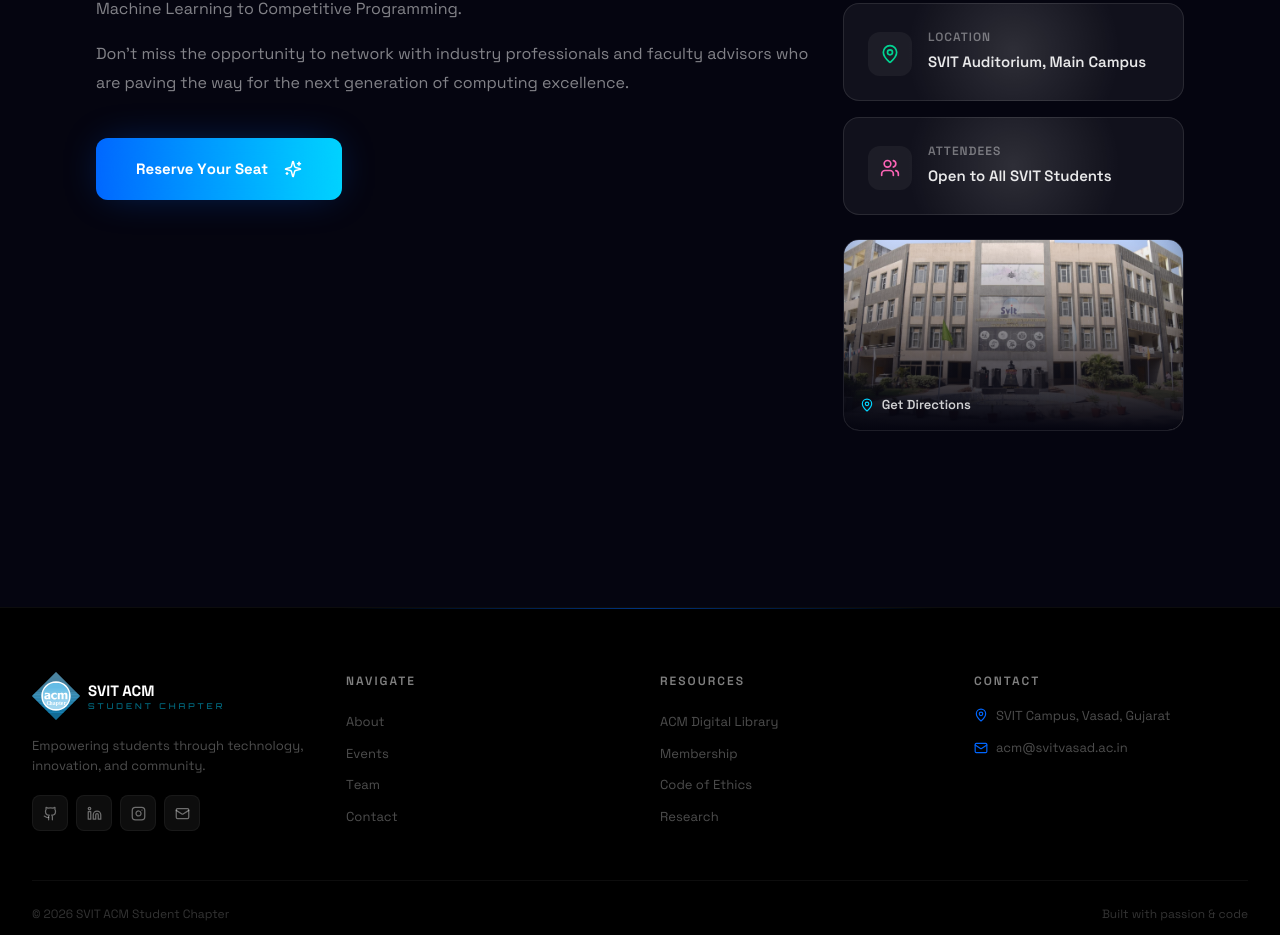
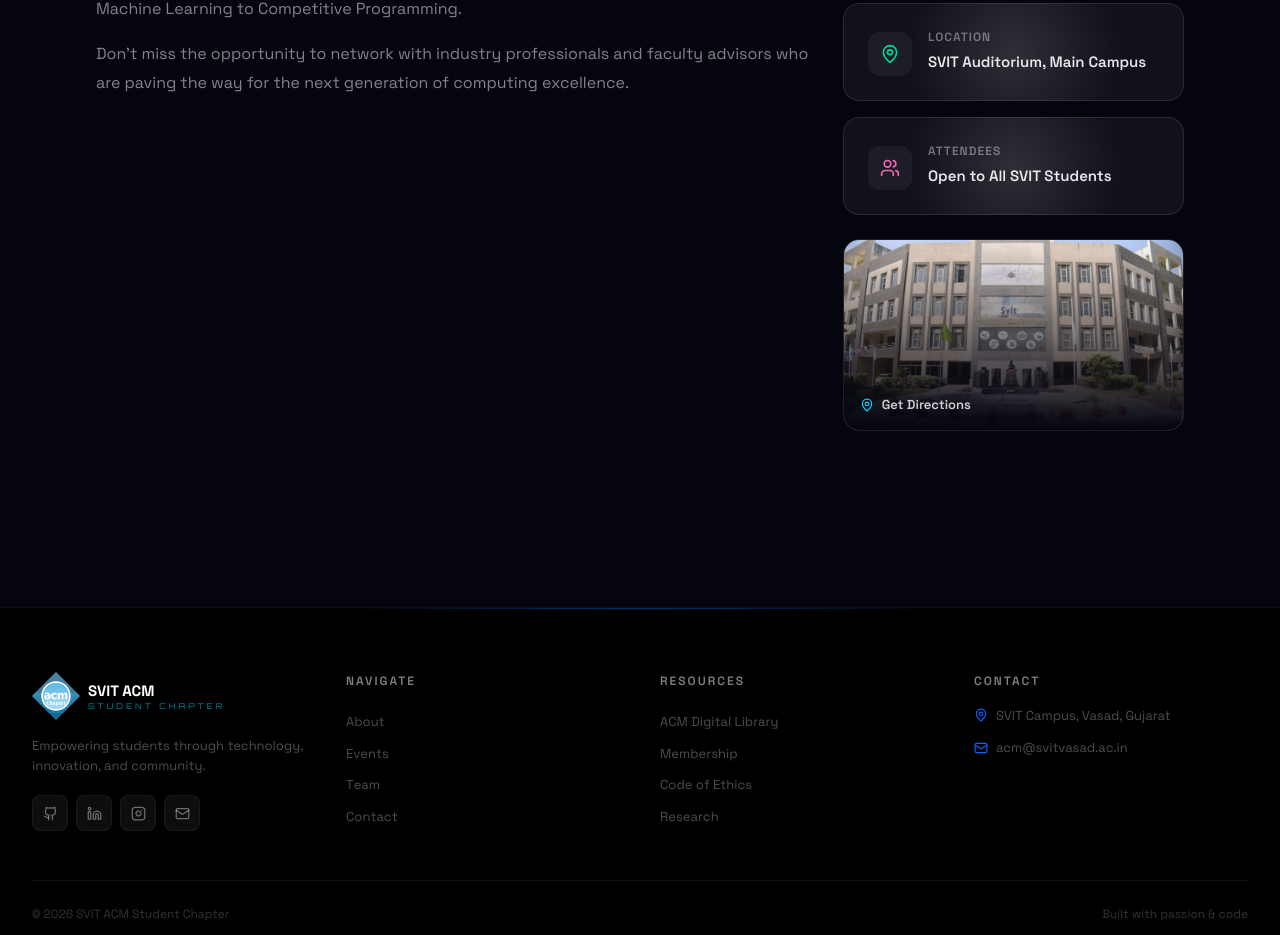
Before and after one commit to varun9525/ACM, a React (Vite) app: page /events/inauguration in a window 1280 px wide. Shown: the part 1159-2094 px from the top of the page. Built offline with nearby package versions, Linux system fonts and the light colour scheme.

Commit message:
Remove reserve seat button from inauguration event details

```diff
--- a/src/app/components/EventDetails.tsx
+++ b/src/app/components/EventDetails.tsx
@@ -5,7 +5,6 @@
 import GlowText from "./GlowText";
 import ParticleField from "./ParticleField";
 import TiltCard from "./TiltCard";
-import RollingText from "./RollingText";
 import { ImageWithFallback } from "./figma/ImageWithFallback";
 import svitCampus from "../../assets/38cc7112b553bd6144b9a84e15b6b77217b38a0c.png";
 
@@ -131,15 +130,6 @@
               <p>During the ceremony, we will unveil our vision for the upcoming academic year, introduce the core committee members, and outline the various domains of focus ranging from Machine Learning to Competitive Programming.</p>
               <p>Don't miss the opportunity to network with industry professionals and faculty advisors who are paving the way for the next generation of computing excellence.</p>
             </div>
-
-            <div className="mt-10">
-               <button className="group group/btn relative inline-flex items-center gap-2 px-10 py-5 rounded-xl overflow-hidden shadow-[0_0_40px_-10px_rgba(0,102,255,0.4)]" style={{ fontSize: 15, fontWeight: 700 }}>
-                <div className="absolute inset-0 bg-gradient-to-r from-[#0066FF] to-[#00D4FF]" />
-                <div className="absolute inset-0 bg-gradient-to-r from-[#0066FF] to-[#00D4FF] blur-xl opacity-60 group-hover:opacity-100 transition-opacity" />
-                <span className="relative flex items-center pr-2"><RollingText text="Reserve Your Seat" activeColor="text-white" /></span>
-                <Sparkles size={18} className="relative group-hover:scale-110 transition-transform" />
-              </button>
-            </div>
           </div>
 
           <div className="space-y-4">
```
